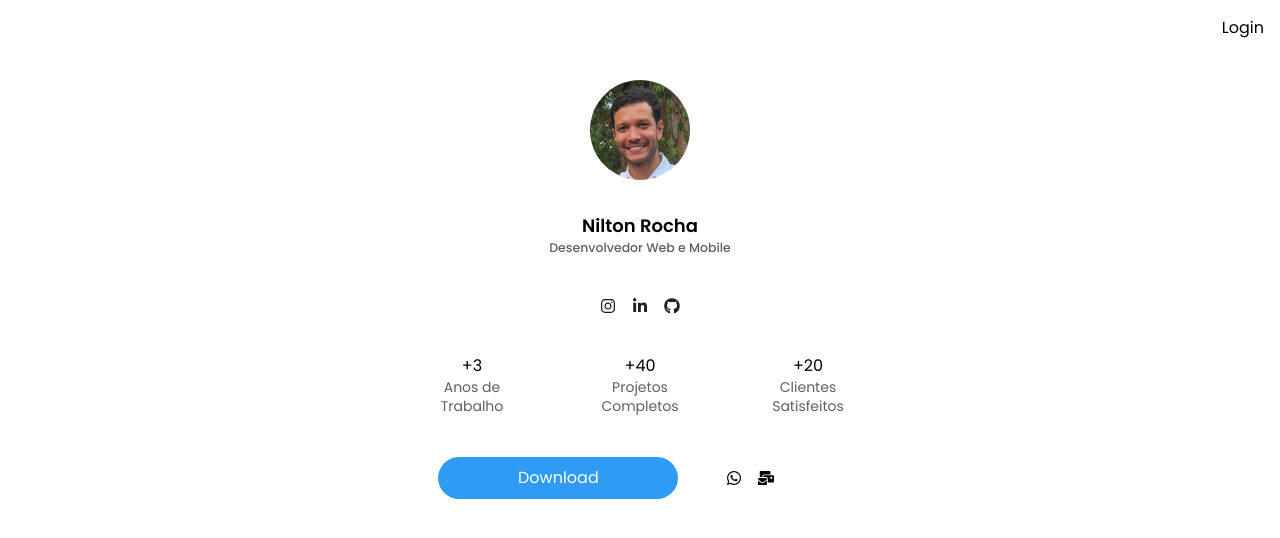
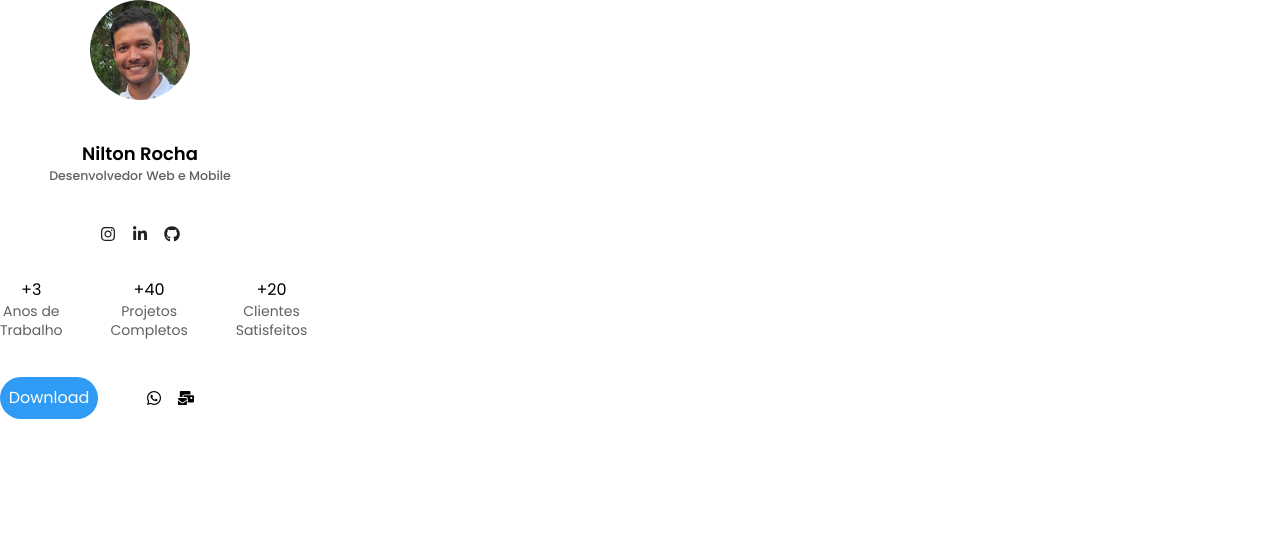
Before and after one commit to niltonrochadeveloper/portfolio, a Next.js app: page / in a window 1280 px wide. Shown: the top 538 px of the page. Built offline with nearby package versions, Linux system fonts and the light colour scheme.

Commit message:
subindo atualização 31/10/2023

```diff
--- a/src/app/dashboard/usuarios/page.tsx
+++ b/src/app/dashboard/usuarios/page.tsx
@@ -1,13 +1,32 @@
 'use client'
 
-import { Button, VStack } from "@/components/Core";
+import { Button, HStack, VStack } from "@/components/Core";
 import { data } from "autoprefixer";
 import { url } from "inspector";
-import { Suspense, useState } from "react";
+import { Suspense, useEffect, useState } from "react";
 import { useForm } from "react-hook-form";
 import { useRouter } from 'next/navigation'
 
 const Usuarios = () => {
+
+    const [users, setUsers] = useState<any>([])
+
+    const router = useRouter()
+
+    useEffect(() => {
+        const result = async () => {
+            const res = await fetch('http://localhost:8000/user', {
+                method: 'get',
+            })
+
+            const result = await res.json()
+            setUsers(result.result.users)
+        }
+
+        result()
+
+
+    }, [router])
 
     const {
         register,
@@ -48,8 +67,14 @@ const Usuarios = () => {
         dataFetch()
       };
 
+
+
+
+
     return (
-        <div style={{ display: 'flex', height: '100vh', alignItems: 'center', justifyContent: 'center' }}>
+        <div style={{ display: 'flex', height: '100vh', alignItems: 'center', justifyContent: 'center' }} >
+            <HStack space={20}>
+
                 <form onSubmit={handleSubmit(formSubmit)}>
                     <VStack space={16}>
                         <input type="username" {...register("username")} name="username" placeholder="Nome" style={{ borderColor: '#323232', borderWidth: 1, borderRadius: '24px', padding: '8px 16px' }}></input>
@@ -58,6 +83,14 @@ const Usuarios = () => {
                         <Button type="submit">Acessar</Button>
                     </VStack>
                 </form>
+                <div>
+                    {users.map((item: any) => {
+                        <div style={{ backgroundColor: "#000", borderRadius: 12, padding: 12, }}>
+                            <p style={{ color: '#fff', fontSize: '20px' }}>{item.username}</p>
+                        </div>
+                    })}
+                </div>
+            </HStack>
         </div>
     )
 };
--- a/src/app/layout.tsx
+++ b/src/app/layout.tsx
@@ -17,7 +17,7 @@ export default function RootLayout({
 }) {
   return (
     <html lang="pt-BR">
-      <body suppressHydrationWarning={true} className={poppins.className}><StyledComponentsRegistry>{children}</StyledComponentsRegistry></body>
+      <body suppressHydrationWarning={true} style={{padding: 16}} className={poppins.className}><StyledComponentsRegistry>{children}</StyledComponentsRegistry></body>
     </html>
   )
 }
--- a/src/app/page.tsx
+++ b/src/app/page.tsx
@@ -17,23 +17,21 @@ export default function Home() {
   }
 
   return (
-      <main style={{ display: 'flex', flexDirection: 'column', padding: '16px', justifyContent: 'space-around', gap: '40px', }}>
-        <HStack style={{ justifyContent: "flex-end" }}>
-          <a href=''>Login</a>
-        </HStack>
-        <VStack space={32}>
+      <main>
+        <div style={{width: 280}}>
+          <VStack space={32} style={{ alignItems: 'center' }}>
             <Image alt='foto perfil' src='/images/header/foto.jpg' width={100} height={100} style={{ borderRadius: '100%' }} />
-          <VStack>
+            <VStack style={{ alignItems: 'center', margin: '40px 0'}}>
               <h1 style={{ fontSize: '18px', fontWeight: '600', }}>Nilton Rocha</h1>
               <h3 style={{ fontSize: '12.5px', color: '#606060', fontWeight: '500' }}>Desenvolvedor Web e Mobile</h3>
             </VStack>
           </VStack>
-        <HStack space={16}>
+          <HStack space={16} style={{justifyContent: 'center'}}>
             <a href="https://www.instagram.com/nilton_roc.ha/" target="_blank" rel="noreferrer"><FaInstagram color="#202020" /></a>
             <a href="https://www.linkedin.com/in/devnilton/" target="_blank" rel="noreferrer"><FaLinkedinIn color="#202020" /></a>
             <a href="https://github.com/niltonrochadeveloper" target="_blank" rel="noreferrer"><FaGithub color="#202020" /></a>
           </HStack>
-        <HStack space={48}>
+          <HStack space={48} style={{textAlign: 'center', margin: '36px 0'}}>
             <VStack>
               <h3 style={{ fontSize: '16px'}}>+3</h3>
               <div style={{ maxWidth: '120px', textAlign: 'center'}}>
@@ -62,6 +60,7 @@ export default function Home() {
               <a href="" target="_blank" rel="noreferrer"><FaMailBulk /></a>
             </HStack>
           </HStack>
+        </div>
       </main>
   )
 }
--- a/src/components/Core/Stack/HStack/HStack.module.scss
+++ b/src/components/Core/Stack/HStack/HStack.module.scss
@@ -3,7 +3,7 @@
 .container {
     display: flex;
     flex-direction: row;
-    justify-content: center;
+    // justify-content: center;
 }
 
 // style={{ display: 'flex', width: '100%', justifyContent: 'center', gap: '20px' }}
--- a/src/components/Core/Stack/VStack/VStack.module.scss
+++ b/src/components/Core/Stack/VStack/VStack.module.scss
@@ -3,6 +3,6 @@
 .container {
     display: flex;
     flex-direction: column;
-    align-items: center;
+    // align-items: center;
     gap: 8
 }
--- a/src/components/Core/Stack/VStack/index.tsx
+++ b/src/components/Core/Stack/VStack/index.tsx
@@ -1,10 +1,11 @@
 import { CSSProperties } from 'react'
 import styles from './VStack.module.scss'
 
-const VStack = ({children, space}: {children: React.ReactNode, space?: number}) => {
+const VStack = ({children, space = 0, style}: {children: React.ReactNode, space?: number, style?: CSSProperties}) => {
 
-     const style = {
-        gap: space ?? 0
+    var styled = {
+        gap: style?.gap ? style.gap : space,
+        ...style
     }
 
     return (
```
Also changed, not shown: src/app/postagens/page.tsx (renamed from src/app/dashboard/postagens/page.tsx). Lines whose indentation alone changed are shown as unchanged.
